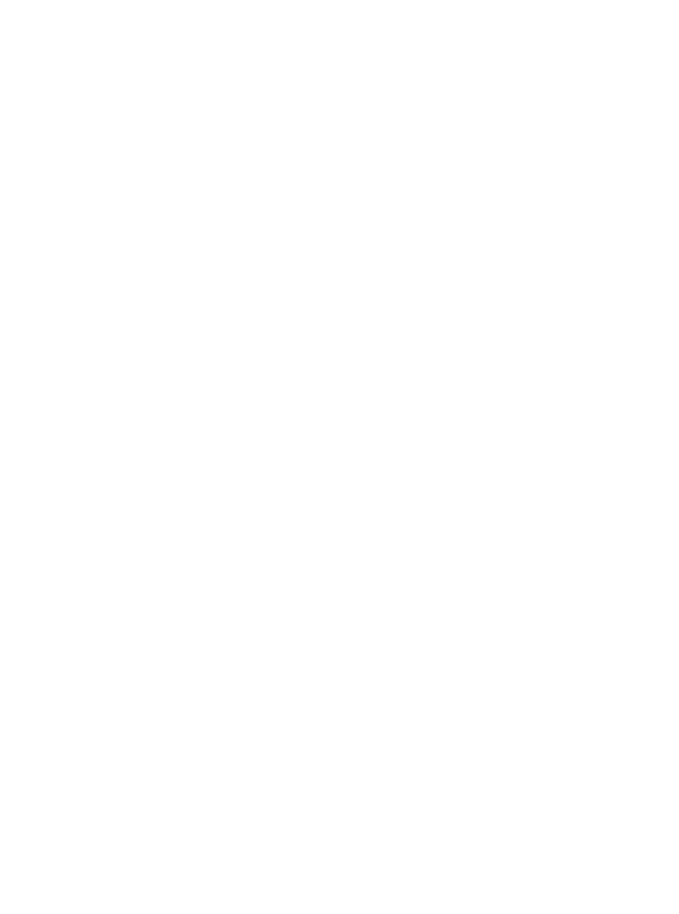
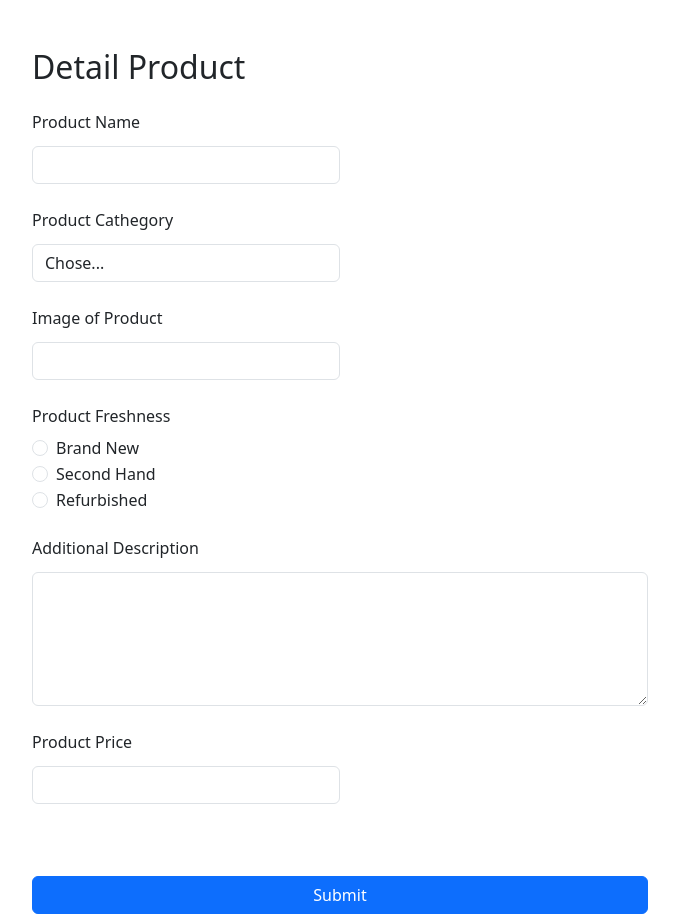
Before and after one commit to AlfinhiHD/react-todoapp, a React (Vite) app in the folder todoapp-react/: page /form/1 in a window 1280 px wide. Before the commit this address had no page. Shown: the whole page, without its empty margins (300-979 px from the left). Before the commit the page ends 800 px from the top, so only its background shows below. Built offline with nearby package versions, Linux system fonts and the light colour scheme.

Commit message:
add changes

```diff
--- a/todoapp-react/src/App.jsx
+++ b/todoapp-react/src/App.jsx
@@ -21,7 +21,7 @@ function App() {
           <Route path="/register" element={<RegisterPage />} />
           <Route path="/login" element={<LoginPage />} />
           <Route path="/table" element={<TablePage/>} />
-          <Route path="/form" element={<Form />} />
+          <Route path="/form/:itemId" element={<Form />} />
           <Route element={<PrivateRoute />}>
             <Route path="/dashboard" element={<Dashboard />} />
           </Route>
--- a/todoapp-react/src/page/TablePage/Form.jsx
+++ b/todoapp-react/src/page/TablePage/Form.jsx
@@ -2,21 +2,45 @@ import { useFormik } from 'formik';
 import * as Yup from 'yup';
 import uuid from 'react-uuid';
 import { useDispatch, useSelector } from "react-redux";
-import { createItem } from "../../redux/actions/itemActions";
+import { createItem, updateItem } from "../../redux/actions/itemActions";
+import { useParams } from 'react-router-dom';
 
 const Form = () => {
+
+    const { itemId } = useParams();
+    const items = useSelector(state => state.items);
     const dispatch = useDispatch()
 
-    const formik = useFormik({
-        initialValues: {
-            productId: uuid(),
+    const isEditMode = !!itemId; // Cek apakah dalam mode pengeditan
+
+    let initialValues = {
+        productId: "",
         productName: "",
         productCathegory: "",
         productImage: "",
         productFreshness: "",
         productDesc: "",
         productPrice: ""
-        },
+    };
+
+    // Jika dalam mode pengeditan, isi initialValues dengan nilai item yang sesuai
+    if (isEditMode) {
+        const item = items.items.find(item => item.productId === itemId);
+        if (item) {
+            initialValues = {
+                productId: item.productId,
+                productName: item.productName,
+                productCathegory: item.productCathegory,
+                productImage: item.productImage,
+                productFreshness: item.productFreshness,
+                productDesc: item.productDesc,
+                productPrice: item.productPrice
+            };
+        }
+    }
+
+    const formik = useFormik({
+        initialValues: initialValues,
         validationSchema: Yup.object().shape({
             productName: Yup.string()
                 .matches(/^[a-zA-Z0-9 ]+$/, 'Name must not contain symbols')
@@ -32,15 +56,23 @@ const Form = () => {
                 'The product freshness field must be filled in'
             ),
             productDesc: Yup.string()
-				.matches(/^[a-zA-Z0-9 ]+$/, 'Description must not contain symbols')
                 .required('The additional description field must be filled in'),
             productPrice: Yup.number().required(
                 'The product price field must be filled in'
             ),
         }),
-        onSubmit : (values, actions) => {
+        onSubmit: (values, actions) => {
             const newValues = { ...values, productId: uuid() };
+
+            if (isEditMode) {
+                console.log(itemId)
+                console.log(values)
+                dispatch(updateItem(itemId, values));
+            } else {
+
                 dispatch(createItem(newValues));
+            }
+
         },
     })
 
@@ -108,7 +140,7 @@ const Form = () => {
                 <input
                     name="productImage"
                     value={formik.values.productImage}
-                type="file"
+                    type={!isEditMode ? "file" : "text"}
                     onChange={formik.handleChange}
                     onBlur={formik.handleBlur}
                     className={
--- a/todoapp-react/src/page/TablePage/TablePage.jsx
+++ b/todoapp-react/src/page/TablePage/TablePage.jsx
@@ -1,11 +1,14 @@
 import { useDispatch, useSelector } from "react-redux";
 import { deleteItem, fetchItems } from "../../redux/actions/itemActions";
 import { useEffect } from "react";
+import { useNavigate } from "react-router-dom";
 
 const TablePage = () => {
 
     const dispatch = useDispatch();
     const items = useSelector(state => state.items);
+
+    const navigate = useNavigate();
 
     useEffect(() => {
         dispatch(fetchItems());
@@ -15,6 +18,10 @@ const TablePage = () => {
 
     const handleDelete = (itemId) => {
         dispatch(deleteItem(itemId));
+    };
+
+    const handleEdit = (itemId) => {
+        navigate(`/form/${itemId}`);
     };
 
     return (
@@ -46,7 +53,7 @@ const TablePage = () => {
                             <td>{product.productId}</td>
                             <td>
                                 <button onClick={() => handleDelete(product.productId)}>Delete</button>
-                                <button>Edit</button>
+                                <button onClick={() => handleEdit(product.productId)}>Edit</button>
                             </td>
                         </tr>
                     ))}
--- a/todoapp-react/src/redux/actions/itemActions.js
+++ b/todoapp-react/src/redux/actions/itemActions.js
@@ -47,7 +47,7 @@ export const updateItem = (itemId, updatedItem) => {
   return (dispatch) => {
     dispatch({ type: 'UPDATE_ITEM_REQUEST' });
 
-    api.put(`/items/${itemId}`, updatedItem)
+    api.put(`/products/${itemId}`, updatedItem)
       .then(response => {
         dispatch({
           type: 'UPDATE_ITEM_SUCCESS',
--- a/todoapp-react/src/redux/reducers/index.js
+++ b/todoapp-react/src/redux/reducers/index.js
@@ -1,6 +1,5 @@
 import { combineReducers } from 'redux';
 import itemReducer from './itemReducer';
-
 
 const rootReducer = combineReducers({
   items: itemReducer
```
Lines whose indentation alone changed are shown as unchanged.
